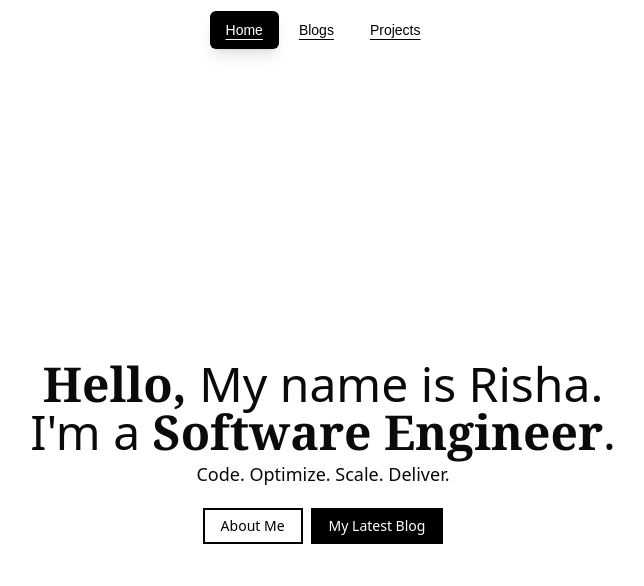
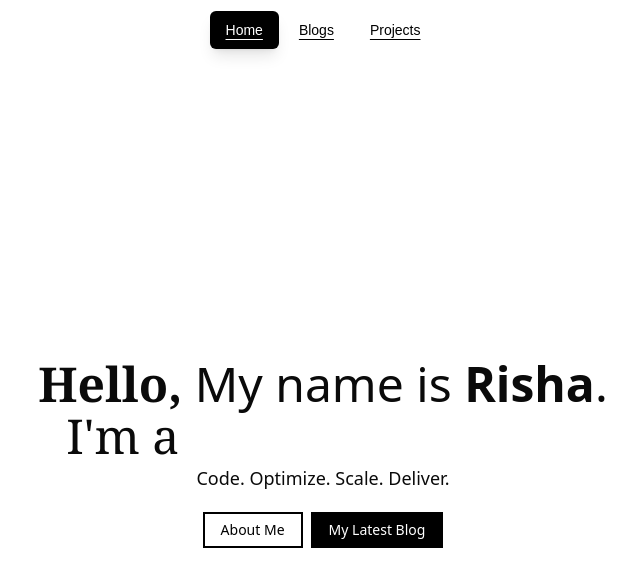
Before and after one commit to asdiyanarisha/alphafrontv2, a Next.js app: page / in a window 1280 px wide. Shown: the top 586 px of the page, without its empty margins (317-961 px from the left). Built offline with nearby package versions, Linux system fonts and the light colour scheme.

Commit message:
feat: add motion description

```diff
--- a/package.json
+++ b/package.json
@@ -29,6 +29,7 @@
     "draftjs-to-html": "^0.9.1",
     "draftjs-to-markdown": "^0.6.0",
     "embla-carousel-react": "^8.5.2",
+    "framer-motion": "^12.5.0",
     "lucide-react": "^0.462.0",
     "moment": "^2.30.1",
     "next": "^15.1.6",
--- a/src/components/sections/home/welcome.tsx
+++ b/src/components/sections/home/welcome.tsx
@@ -1,20 +1,67 @@
+'use client'
+
 import "./styles.css";
 import Link from "next/link";
+import { useEffect, useMemo, useState } from "react";
+import { motion } from "framer-motion";
 
 const Welcome = () => {
+    const [titleNumber, setTitleNumber] = useState(0);
+    const titles = useMemo(
+        () => ["Backend Engineer.", "Software Engineer.", "Fullstack Engineer.", "Data Engineer.", "Crawler Engineer."],
+        []
+    );
+    useEffect(() => {
+        const timeoutId = setTimeout(() => {
+            if (titleNumber === titles.length - 1) {
+                setTitleNumber(0);
+            } else {
+                setTitleNumber(titleNumber + 1);
+            }
+        }, 2000);
+        return () => clearTimeout(timeoutId);
+    }, [titleNumber, titles]);
+
     return (
         <div className="md:mt-24 lg:mt-60 mt-36 text-center h-80 mb-40 lg:mb-40 welcomeClass">
             <div className="flex justify-center items-center py-20">
                 <div className="flex flex-col font-sans">
-                    <h1 className="text-5xl"><span className="font-bold font-serif">Hello,</span> My name is Risha.
+                    <h1 className="text-5xl"><span className="font-bold font-serif">Hello,</span> My name is <span className="font-semibold">Risha</span>.
                     </h1>
-                    <h1 className="text-5xl">I'm a <span className="font-bold font-serif">Software Engineer</span>.
+                    <h1 className="text-5xl flex lg:flex-row flex-col mt-1 lg:ml-7 ml-1">
+                        <span className="font-serif">I'm a </span>
+                        <span
+                            className="relative font-serif flex overflow-hidden text-center lg:pl-3 pl-8 pb-[60] pr-[435] whitespace-nowrap">
+                        {titles.map((title, index) => (
+                            <motion.span
+                                key={index}
+                                className="absolute font-semibold text-center"
+                                initial={{opacity: 0, y: "-100"}}
+                                transition={{type: "spring", stiffness: 50}}
+                                animate={
+                                    titleNumber === index
+                                        ? {
+                                            y: 0,
+                                            opacity: 1,
+                                        }
+                                        : {
+                                            y: titleNumber > index ? -150 : 150,
+                                            opacity: 0,
+                                        }
+                                }
+                            >
+                                {title}
+                            </motion.span>
+                        ))}
+                        </span>
                     </h1>
                     <p className="text-lg mt-1">Code. Optimize. Scale. Deliver.</p>
                     <div className="flex flex-row mt-5 gap-2 justify-center">
-                        <Link href={`#about-me`} className="text-sm px-4 py-1.5 hover:bg-black border-black rounded-none bg-white border-2 text-black hover:text-white align-middle">
+                        <Link href={`#about-me`}
+                              className="text-sm px-4 py-1.5 hover:bg-black border-black rounded-none bg-white border-2 text-black hover:text-white align-middle">
                             <span className="mt-10">About Me</span></Link>
-                        <Link href={`/blogs`} className="text-sm px-4 py-1.5 hover:bg-white border-black rounded-none bg-black border-2 text-white hover:text-black align-middle">My
+                        <Link href={`/blogs`}
+                              className="text-sm px-4 py-1.5 hover:bg-white border-black rounded-none bg-black border-2 text-white hover:text-black align-middle">My
                             Latest Blog</Link>
                     </div>
                 </div>
--- /dev/null
+++ b/src/components/ui/animated-hero.tsx
@@ -0,0 +1,83 @@
+import { useEffect, useMemo, useState } from "react";
+import { motion } from "framer-motion";
+import { MoveRight, PhoneCall } from "lucide-react";
+import { Button } from "@/components/ui/button";
+
+function Hero() {
+  const [titleNumber, setTitleNumber] = useState(0);
+  const titles = useMemo(
+    () => ["amazing", "new", "wonderful", "beautiful", "smart"],
+    []
+  );
+
+  useEffect(() => {
+    const timeoutId = setTimeout(() => {
+      if (titleNumber === titles.length - 1) {
+        setTitleNumber(0);
+      } else {
+        setTitleNumber(titleNumber + 1);
+      }
+    }, 2000);
+    return () => clearTimeout(timeoutId);
+  }, [titleNumber, titles]);
+
+  return (
+    <div className="w-full">
+      <div className="container mx-auto">
+        <div className="flex gap-8 py-20 lg:py-40 items-center justify-center flex-col">
+          <div>
+            <Button variant="secondary" size="sm" className="gap-4">
+              Read our launch article <MoveRight className="w-4 h-4" />
+            </Button>
+          </div>
+          <div className="flex gap-4 flex-col">
+            <h1 className="text-5xl md:text-7xl max-w-2xl tracking-tighter text-center font-regular">
+              <span className="text-spektr-cyan-50">This is something</span>
+              <span className="relative flex w-full justify-center overflow-hidden text-center md:pb-4 md:pt-1">
+                &nbsp;
+                {titles.map((title, index) => (
+                  <motion.span
+                    key={index}
+                    className="absolute font-semibold"
+                    initial={{ opacity: 0, y: "-100" }}
+                    transition={{ type: "spring", stiffness: 50 }}
+                    animate={
+                      titleNumber === index
+                        ? {
+                            y: 0,
+                            opacity: 1,
+                          }
+                        : {
+                            y: titleNumber > index ? -150 : 150,
+                            opacity: 0,
+                          }
+                    }
+                  >
+                    {title}
+                  </motion.span>
+                ))}
+              </span>
+            </h1>
+
+            <p className="text-lg md:text-xl leading-relaxed tracking-tight text-muted-foreground max-w-2xl text-center">
+              Managing a small business today is already tough. Avoid further
+              complications by ditching outdated, tedious trade methods. Our
+              goal is to streamline SMB trade, making it easier and faster than
+              ever.
+            </p>
+          </div>
+          <div className="flex flex-row gap-3">
+            <Button size="lg" className="gap-4" variant="outline">
+              Jump on a call <PhoneCall className="w-4 h-4" />
+            </Button>
+            <Button size="lg" className="gap-4">
+              Sign up here <MoveRight className="w-4 h-4" />
+            </Button>
+          </div>
+        </div>
+      </div>
+    </div>
+  );
+}
+
+export { Hero };
```
Also changed, not shown: 1 other file (tests, documents, lock files or other folders).
